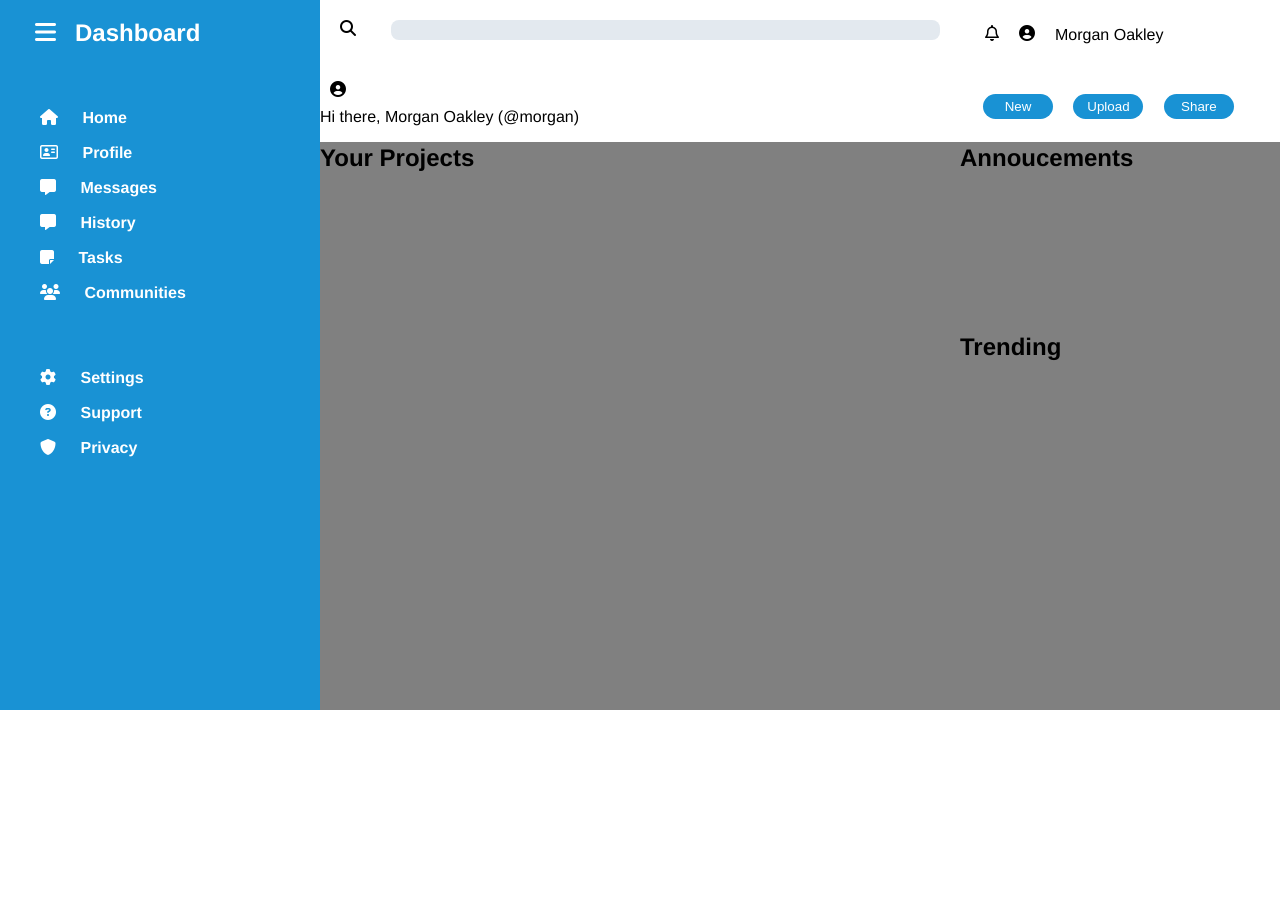
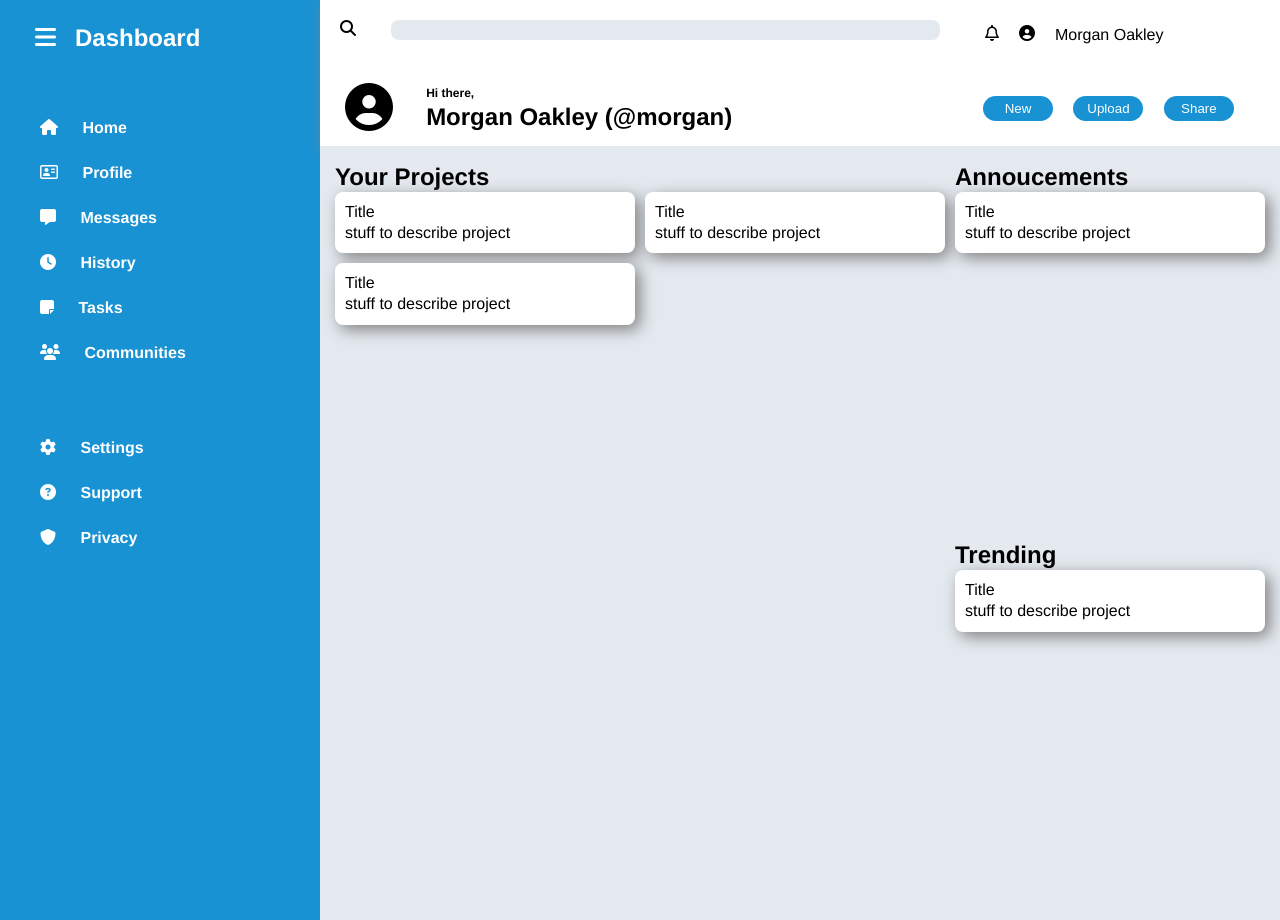
Before and after one commit to bunchley/admindashboard, a plain HTML site: page index.html in a window 1280 px wide. Shown: the top 920 px of the page. Before the commit the page ends 800 px from the top, so only its background shows below. Drawn offline with Linux system fonts and the light colour scheme.

Commit message:
adding projects and styling to main area

```diff
--- a/index.html
+++ b/index.html
@@ -21,27 +21,27 @@
         <div class="top navigation">
           <div class="nav-row">
             <i class="fa-solid fa-house"></i>
-            <div class="nav home">Home</div>
+            <a href="" class="nav home">Home</a>
           </div>
           <div class="nav-row">
             <i class="fa-regular fa-address-card"></i>
-            <div class="nav profile">Profile</div>
+            <a href="" class="nav profile">Profile</a>
           </div>
           <div class="nav-row">
             <i class="fa-solid fa-message"></i>
-            <div class="nav messages">Messages</div>
+            <a href="" class="nav messages">Messages</a>
           </div>
           <div class="nav-row">
-            <i class="fa-solid fa-message"></i>
-            <div class="nav history">History</div>
+            <i class="fa-solid fa-clock"></i>
+            <a href="" class="nav history">History</a>
           </div>
           <div class="nav-row">
             <i class="fa-solid fa-note-sticky"></i>
-            <div class="nav tasks">Tasks</div>
+            <a href="" class="nav tasks">Tasks</a>
           </div>
           <div class="nav-row">
             <i class="fa-solid fa-users"></i>
-            <div class="nav communities">Communities</div>
+            <a href="" class="nav communities">Communities</a>
           </div>
         </div>
         <div class="middle navigation">
@@ -71,9 +71,12 @@
         </div>
         <div class="profile intro">
           <div class="img">
-            <i class="fa-solid fa-circle-user"></i>
+            <i class="fa-solid fa-circle-user fa-2x"></i>
           </div>
-          <div class="name">Hi there, Morgan Oakley (@morgan)</div>
+          <div class="intro-row">
+            <div class="hi-there">Hi there,</div>
+            <div class="name">Morgan Oakley (@morgan)</div>
+          </div>
         </div>
         <div class="buttons">
           <button class="new">New</button>
@@ -84,6 +87,7 @@
       <div class="main-grid">
         <div class="project-grid">
           <h2>Your Projects</h2>
+          <div class="projects"></div>
         </div>
         <div class="anouncement-grid">
           <h2>Annoucements</h2>
@@ -94,5 +98,6 @@
         </div>
       </div>
     </div>
+    <script src="script.js"></script>
   </body>
 </html>
--- /dev/null
+++ b/script.js
@@ -0,0 +1,21 @@
+const projectContainer = document.querySelector(".projects");
+const annoucementContainer = document.querySelector(".anouncement-grid");
+const trendingContainer = document.querySelector(".trending-grid");
+function createCard() {
+  const newCard = document.createElement("div");
+  newCard.classList.add("card");
+  const title = document.createElement("div");
+  title.textContent = "Title";
+  title.classList.add("card-title");
+  newCard.appendChild(title);
+  const summary = document.createElement("p");
+  summary.textContent = "stuff to describe project";
+  newCard.appendChild(summary);
+  return newCard;
+}
+
+projectContainer.appendChild(createCard());
+projectContainer.appendChild(createCard());
+projectContainer.appendChild(createCard());
+annoucementContainer.appendChild(createCard());
+trendingContainer.appendChild(createCard());
--- a/styles.css
+++ b/styles.css
@@ -2,6 +2,12 @@
   margin: 0;
   padding: 0;
   box-sizing: border-box;
+}
+a {
+  text-decoration: none;
+}
+.nav-row:hover {
+  color: black;
 }
 body {
   font-family: "Helvetica", "Arial", sans-serif;
@@ -26,7 +32,7 @@ button {
 .grid {
   display: grid;
   grid-template-columns: 1fr 3fr;
-  grid-template-rows: 1fr 4fr;
+  grid-template-rows: 1fr 8fr;
 }
 .dashboard {
   grid-row-start: 1;
@@ -45,14 +51,17 @@ button {
   display: grid;
   flex-direction: row;
   flex-direction: column;
+  /* box-shadow: 12px -1em rgba(0, 0, 255, 0.2); */
+  box-shadow: 0.3em 0.3em 1em gray;
 }
 .main-grid {
   grid-column-start: 2;
   grid-row-start: 2;
-  background-color: gray;
+  background-color: #e3e9ef;
   display: grid;
   grid-template-columns: repeat(3, 1fr);
   grid-template-rows: repeat(3, 1fr);
+  padding: 15px;
 }
 .nav {
   color: white;
@@ -60,7 +69,7 @@ button {
   font-weight: bold;
   display: inline;
   padding-left: 20px;
-  line-height: 35px;
+  line-height: 45px;
 }
 .top.navigation,
 .middle.navigation {
@@ -101,6 +110,19 @@ button {
   flex-direction: row;
   padding: 15px;
 }
+.profile.intro {
+  font-size: 24px;
+  display: grid;
+  grid-template-columns: 1fr 7fr;
+  font-weight: bold;
+  padding-left: 15px;
+}
+.intro-row {
+  margin: 13px;
+}
+.hi-there {
+  font-size: 12px;
+}
 .fa-bell,
 .profile-name,
 .fa-circle-user {
@@ -116,8 +138,21 @@ button {
 }
 .project-grid {
   grid-column: 1 /3;
+  padding-right: 10px;
 }
 
 .trending-grid {
   grid-column-start: 3;
 }
+.card {
+  border: none;
+  background-color: white;
+  border-radius: 8px;
+  box-shadow: 0.3em 0.3em 1em gray;
+  padding: 10px;
+}
+.projects {
+  display: grid;
+  grid-template-columns: 1fr 1fr;
+  gap: 10px;
+}
```
